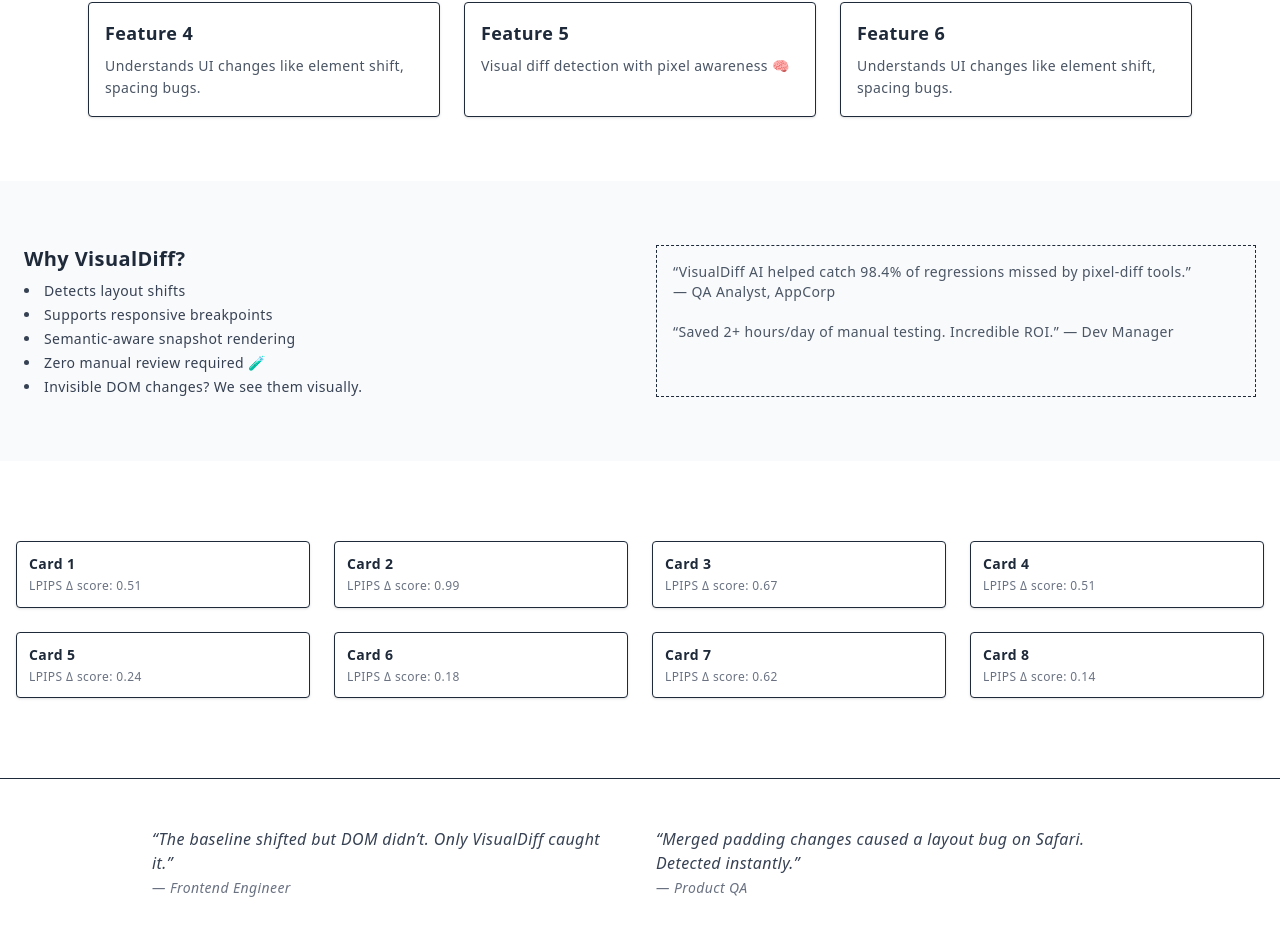
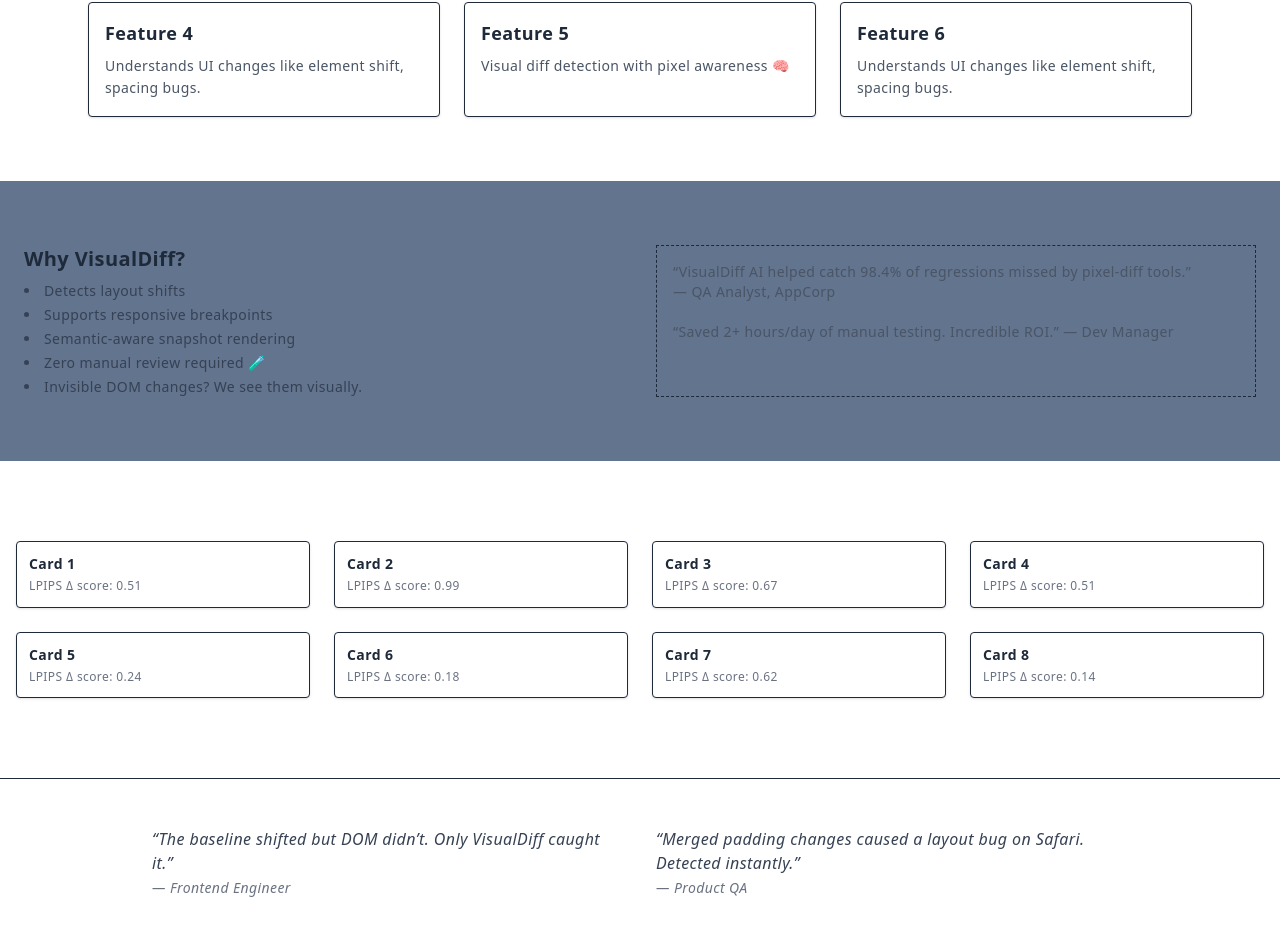
Before and after one commit to Shenile/vt-ai, a React (Vite) app in the folder vt-ai-fe/: page / in a window 1280 px wide. Shown: the part 878-1813 px from the top of the page. Built offline with nearby package versions, Linux system fonts and the light colour scheme.

Commit message:
made necessary changes

```diff
--- a/vt-ai-fe/src/App.jsx
+++ b/vt-ai-fe/src/App.jsx
@@ -49,7 +49,7 @@
       </section>
 
       {/* Dense layout section */}
-      <section className="bg-gray-50 py-16 px-6">
+      <section className="bg-slate-500 py-16 px-6">
         <div className="grid grid-cols-1 md:grid-cols-2 gap-8">
           <div>
             <h4 className="text-xl font-semibold mb-2">Why VisualDiff?</h4>
```
